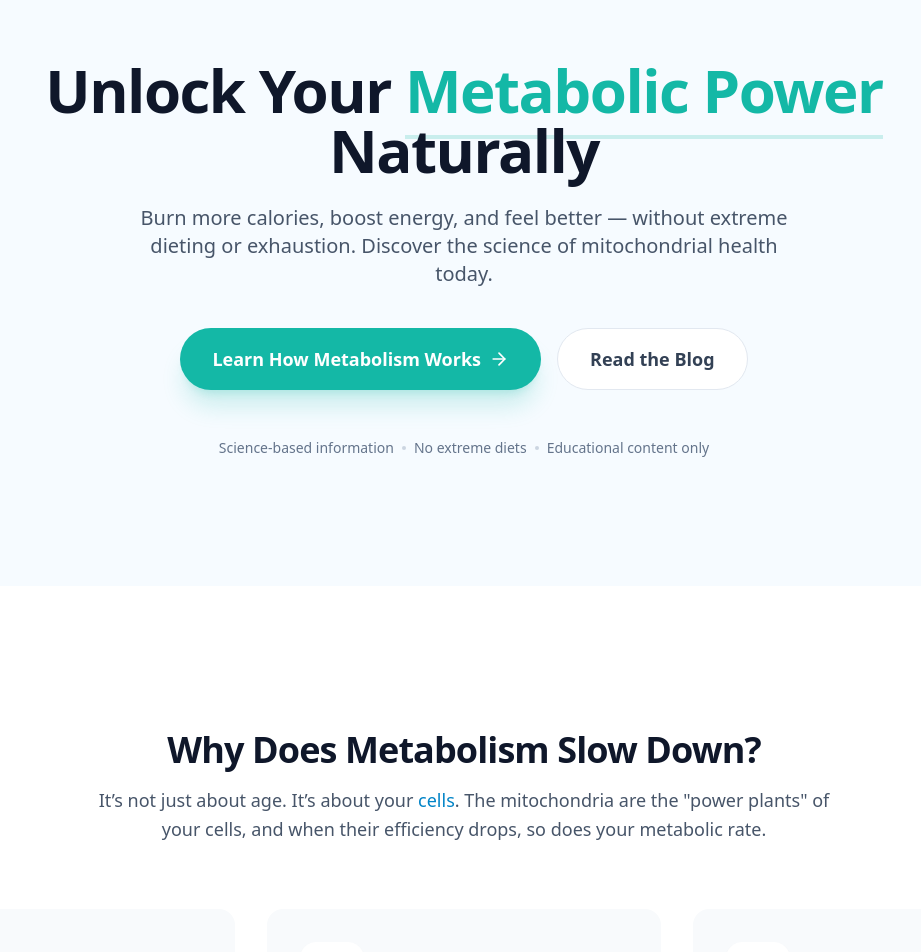
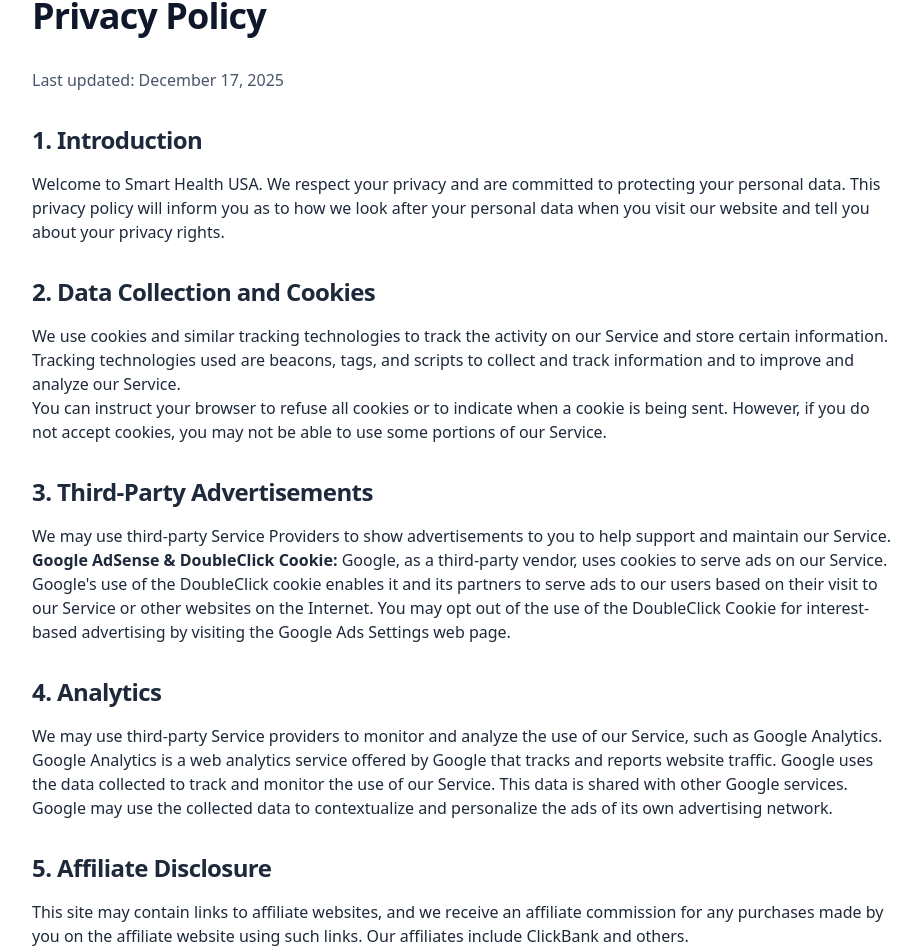
Before and after one commit to henk0x0-Tech/SmartHeathUSA, a React (Vite) app: page /privacy in a window 1280 px wide. Shown: the part 140-1092 px from the top of the page, without its empty margins (176-1097 px from the left). Built offline with nearby package versions, Linux system fonts and the light colour scheme.

Commit message:
Prepare site for AdSense and affiliate monetization

```diff
--- a/src/App.jsx
+++ b/src/App.jsx
@@ -8,6 +8,8 @@
 import About from './pages/About';
 import Contact from './pages/Contact';
 import Sitemap from './pages/Sitemap';
+import PrivacyPolicy from './pages/PrivacyPolicy';
+import Disclaimer from './pages/Disclaimer';
 import ScrollToTop from './components/ScrollToTop';
 
 function App() {
@@ -24,6 +26,8 @@
           <Route path="/about" element={<About />} />
           <Route path="/contact" element={<Contact />} />
           <Route path="/sitemap" element={<Sitemap />} />
+          <Route path="/privacy" element={<PrivacyPolicy />} />
+          <Route path="/disclaimer" element={<Disclaimer />} />
           <Route path="*" element={<Home />} />
         </Routes>
       </Layout>
--- a/src/pages/BlogPost.jsx
+++ b/src/pages/BlogPost.jsx
@@ -86,6 +86,7 @@
             <>
                 <p className="lead text-xl text-slate-600 mb-8">Is skipping breakfast actually good for your energy levels? Science suggests it might be beneficial for metabolic flexibility.</p>
                 <p className="mb-6 text-slate-600 leading-relaxed">Intermittent fasting isn't just about cutting calories; it's about giving your digestive system a rest and allowing your body to switch from burning sugar to burning stored fat.</p>
+                {/* Placeholder for future affiliate link or ad placement */}
             </>
         )
     },
@@ -100,6 +101,7 @@
             <>
                 <p className="lead text-xl text-slate-600 mb-8">Chronic stress doesn't just feel bad—it can physically alter how your body processes and stores fat.</p>
                 <p className="mb-6 text-slate-600 leading-relaxed">When cortisol levels are chronically high, your body enters 'survival mode,' holding onto fat stores, particularly around the midsection. Managing stress is a metabolic necessity.</p>
+                {/* Placeholder for future affiliate link or ad placement */}
             </>
         )
     }
--- /dev/null
+++ b/src/pages/Disclaimer.jsx
@@ -0,0 +1,52 @@
+import { Helmet } from 'react-helmet-async';
+import { Link } from 'react-router-dom';
+
+export default function Disclaimer() {
+    return (
+        <div className="bg-white min-h-screen">
+            <Helmet>
+                <title>Disclaimer | Smart Health USA</title>
+                <meta name="description" content="Medical disclaimer and earnings disclaimer for Smart Health USA." />
+                <link rel="canonical" href="https://smarthealthusa.netlify.app/disclaimer" />
+            </Helmet>
+
+            <div className="container mx-auto px-4 py-16 max-w-4xl">
+                <h1 className="text-4xl font-bold text-slate-900 mb-8">Disclaimer</h1>
+
+                <div className="prose prose-slate max-w-none">
+                    <h2 className="text-2xl font-semibold text-slate-800 mt-8 mb-4">Medical Disclaimer</h2>
+                    <div className="bg-red-50 border-l-4 border-red-500 p-6 rounded-r-lg my-6">
+                        <p className="font-bold text-red-700 m-0">
+                            This website provides educational information only and does not offer medical advice.
+                        </p>
+                    </div>
+                    <p>
+                        The information, including but not limited to, text, graphics, images and other material contained on this website are for informational purposes only. No material on this site is intended to be a substitute for professional medical advice, diagnosis or treatment. Always seek the advice of your physician or other qualified health care provider with any questions you may have regarding a medical condition or treatment and before undertaking a new health care regimen, and never disregard professional medical advice or delay in seeking it because of something you have read on this website.
+                    </p>
+
+                    <h2 className="text-2xl font-semibold text-slate-800 mt-8 mb-4">Affiliate Disclaimer</h2>
+                    <p>
+                        This website contains endorsement, recommendation, or testimonial information, and links to other websites (affiliate links) in which Smart Health USA may receive a small commission or other compensation for the sale of products or services. This comes at no extra cost to you.
+                    </p>
+                    <p>
+                        We only recommend products or services that we believe will add value to our readers. However, it is your responsibility to verify any claims, statistics, or other representation about a product or service with the manufacturer or provider.
+                    </p>
+
+                    <h2 className="text-2xl font-semibold text-slate-800 mt-8 mb-4">Earnings Disclaimer</h2>
+                    <p>
+                        Every effort has been made to accurately represent the products and their potential. However, there is no guarantee that you will earn any money using the techniques and ideas in these materials. Examples in these materials are not to be interpreted as a promise or guarantee of earnings. Earning potential is entirely dependent on the person using our product, ideas and techniques.
+                    </p>
+
+                    <h2 className="text-2xl font-semibold text-slate-800 mt-8 mb-4">Content Validity</h2>
+                    <p>
+                        The content on this website is dynamic and may change over time. We make no representations or warranties of any kind, express or implied, about the completeness, accuracy, reliability, suitability or availability with respect to the website or the information, products, services, or related graphics contained on the website for any purpose.
+                    </p>
+
+                    <div className="mt-12 pt-8 border-t border-slate-100">
+                        <Link to="/" className="text-brand-teal font-bold hover:underline">Back to Home</Link>
+                    </div>
+                </div>
+            </div>
+        </div>
+    );
+}
--- /dev/null
+++ b/src/pages/PrivacyPolicy.jsx
@@ -0,0 +1,57 @@
+import { Helmet } from 'react-helmet-async';
+
+export default function PrivacyPolicy() {
+    return (
+        <div className="bg-white min-h-screen">
+            <Helmet>
+                <title>Privacy Policy | Smart Health USA</title>
+                <meta name="description" content="Privacy Policy for Smart Health USA. Learn how we collect, use, and protect your data." />
+                <link rel="canonical" href="https://smarthealthusa.netlify.app/privacy" />
+            </Helmet>
+
+            <div className="container mx-auto px-4 py-16 max-w-4xl">
+                <h1 className="text-4xl font-bold text-slate-900 mb-8">Privacy Policy</h1>
+
+                <div className="prose prose-slate max-w-none">
+                    <p className="text-slate-600 mb-6">Last updated: {new Date().toLocaleDateString('en-US', { month: 'long', day: 'numeric', year: 'numeric' })}</p>
+
+                    <h2 className="text-2xl font-semibold text-slate-800 mt-8 mb-4">1. Introduction</h2>
+                    <p>
+                        Welcome to Smart Health USA. We respect your privacy and are committed to protecting your personal data. This privacy policy will inform you as to how we look after your personal data when you visit our website and tell you about your privacy rights.
+                    </p>
+
+                    <h2 className="text-2xl font-semibold text-slate-800 mt-8 mb-4">2. Data Collection and Cookies</h2>
+                    <p>
+                        We use cookies and similar tracking technologies to track the activity on our Service and store certain information. Tracking technologies used are beacons, tags, and scripts to collect and track information and to improve and analyze our Service.
+                    </p>
+                    <p>
+                        You can instruct your browser to refuse all cookies or to indicate when a cookie is being sent. However, if you do not accept cookies, you may not be able to use some portions of our Service.
+                    </p>
+
+                    <h2 className="text-2xl font-semibold text-slate-800 mt-8 mb-4">3. Third-Party Advertisements</h2>
+                    <p>
+                        We may use third-party Service Providers to show advertisements to you to help support and maintain our Service.
+                    </p>
+                    <p>
+                        <strong>Google AdSense & DoubleClick Cookie:</strong> Google, as a third-party vendor, uses cookies to serve ads on our Service. Google's use of the DoubleClick cookie enables it and its partners to serve ads to our users based on their visit to our Service or other websites on the Internet. You may opt out of the use of the DoubleClick Cookie for interest-based advertising by visiting the Google Ads Settings web page.
+                    </p>
+
+                    <h2 className="text-2xl font-semibold text-slate-800 mt-8 mb-4">4. Analytics</h2>
+                    <p>
+                        We may use third-party Service providers to monitor and analyze the use of our Service, such as Google Analytics. Google Analytics is a web analytics service offered by Google that tracks and reports website traffic. Google uses the data collected to track and monitor the use of our Service. This data is shared with other Google services. Google may use the collected data to contextualize and personalize the ads of its own advertising network.
+                    </p>
+
+                    <h2 className="text-2xl font-semibold text-slate-800 mt-8 mb-4">5. Affiliate Disclosure</h2>
+                    <p>
+                        This site may contain links to affiliate websites, and we receive an affiliate commission for any purchases made by you on the affiliate website using such links. Our affiliates include ClickBank and others.
+                    </p>
+
+                    <h2 className="text-2xl font-semibold text-slate-800 mt-8 mb-4">6. Contact Us</h2>
+                    <p>
+                        If you have any questions about this Privacy Policy, you can contact us by email: contact.smarthealthusa@gmail.com
+                    </p>
+                </div>
+            </div>
+        </div>
+    );
+}
```
